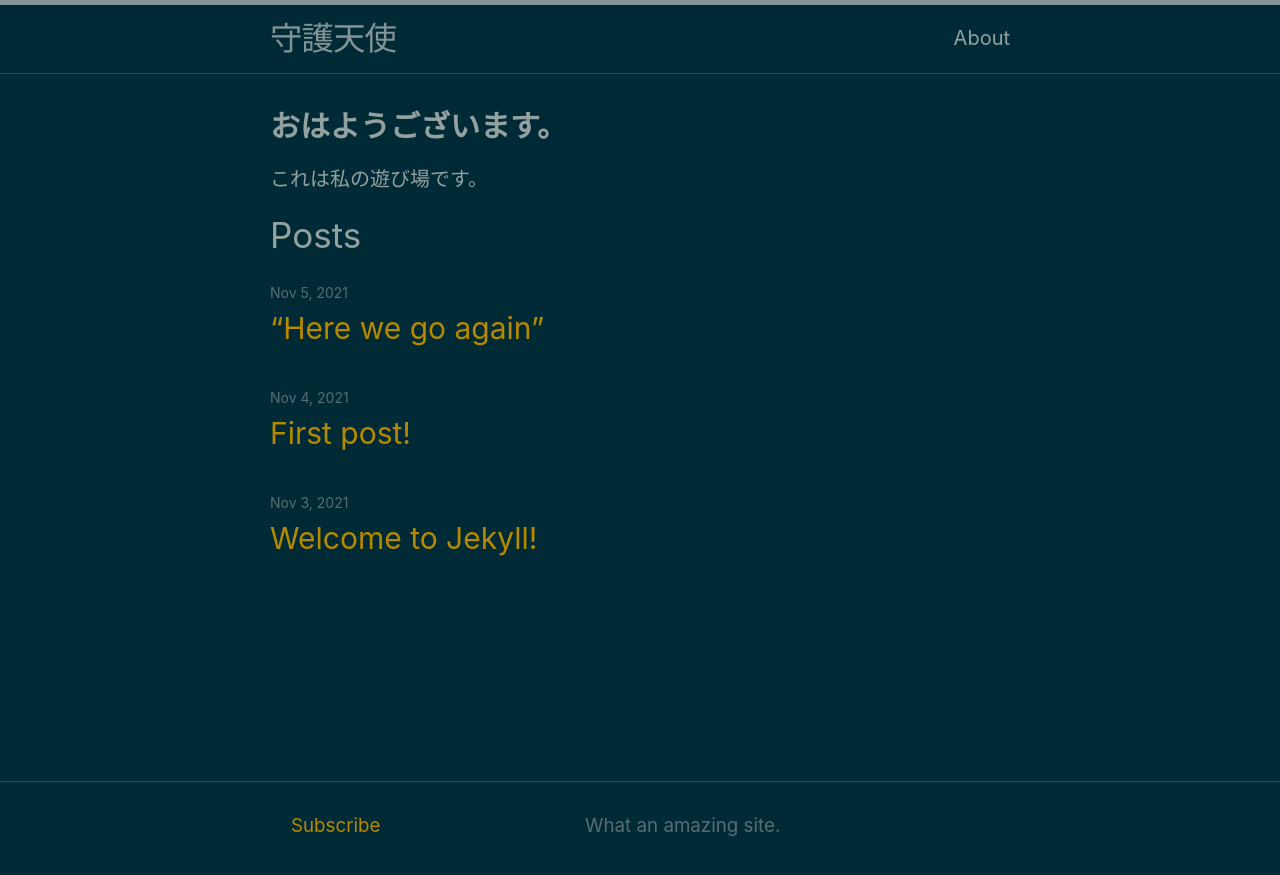
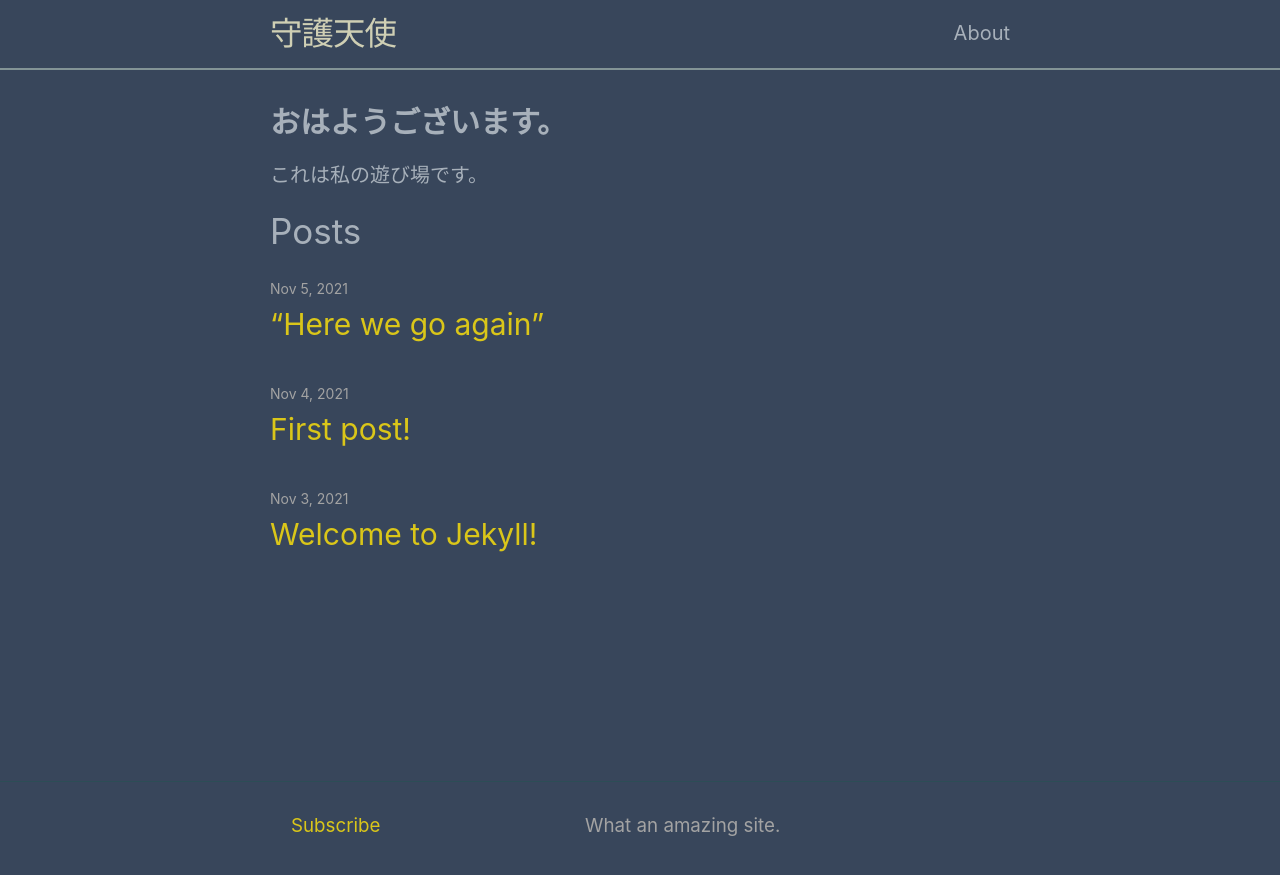
Before and after one commit to shgtns/shgtns.github.io, a Jekyll site: the page built from index.markdown, in a window 1280 px wide. Shown: the top 875 px of the page. Built offline with Jekyll 4.4.1, drawn with Linux system fonts in a browser that asks for light colours.

Commit message:
[update] Custom css update

```diff
--- a/_sass/minima/custom-styles.scss
+++ b/_sass/minima/custom-styles.scss
@@ -1,6 +1,13 @@
 // Placeholder to allow defining custom styles that override everything else.
 // (Use `_sass/minima/custom-variables.scss` to override variable defaults)
 
+.site-header{
+    border-top:0px;
+    border-bottom:2px solid $border-color-03;
+}
+.site-title{
+    font-weight: 500;
+}
 .page-content p a{
     text-decoration: underline;
     font-size: 0.9375em;
--- a/_sass/minima/custom-variables.scss
+++ b/_sass/minima/custom-variables.scss
@@ -1,5 +1,10 @@
 // Placeholder to allow overriding predefined variables smoothly.
 $base-font-size:   20px;
 
-$link-base-color:       $sol-yellow;
-$link-visited-color:    mix($sol-yellow, $sol-mono00);
+$link-base-color:       #dac619;
+$link-visited-color:    mix(#dac619, $sol-mono00);
+
+$background-color:      #38465b;
+$text-color:            #a7b0ba;
+$brand-color:           #a3a3a3;
+$site-title-color:      #cfcfb4;
```
